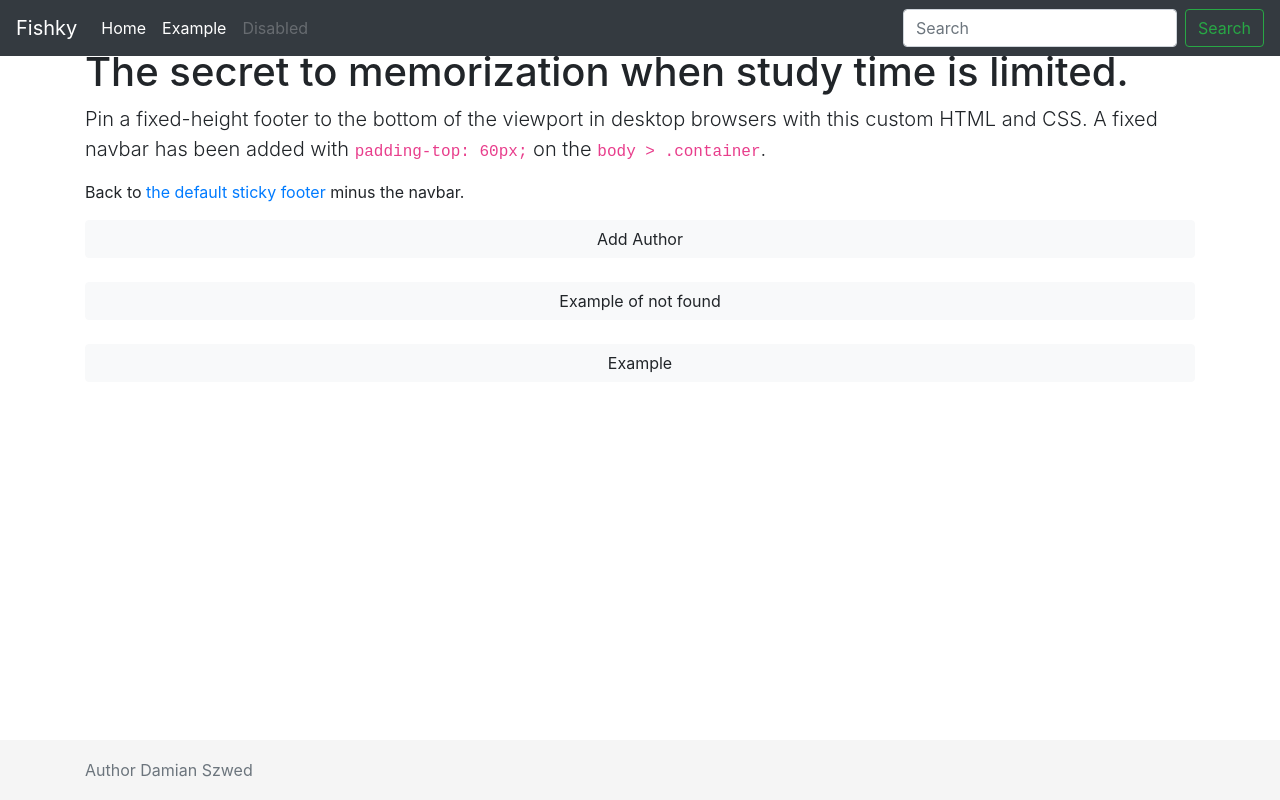
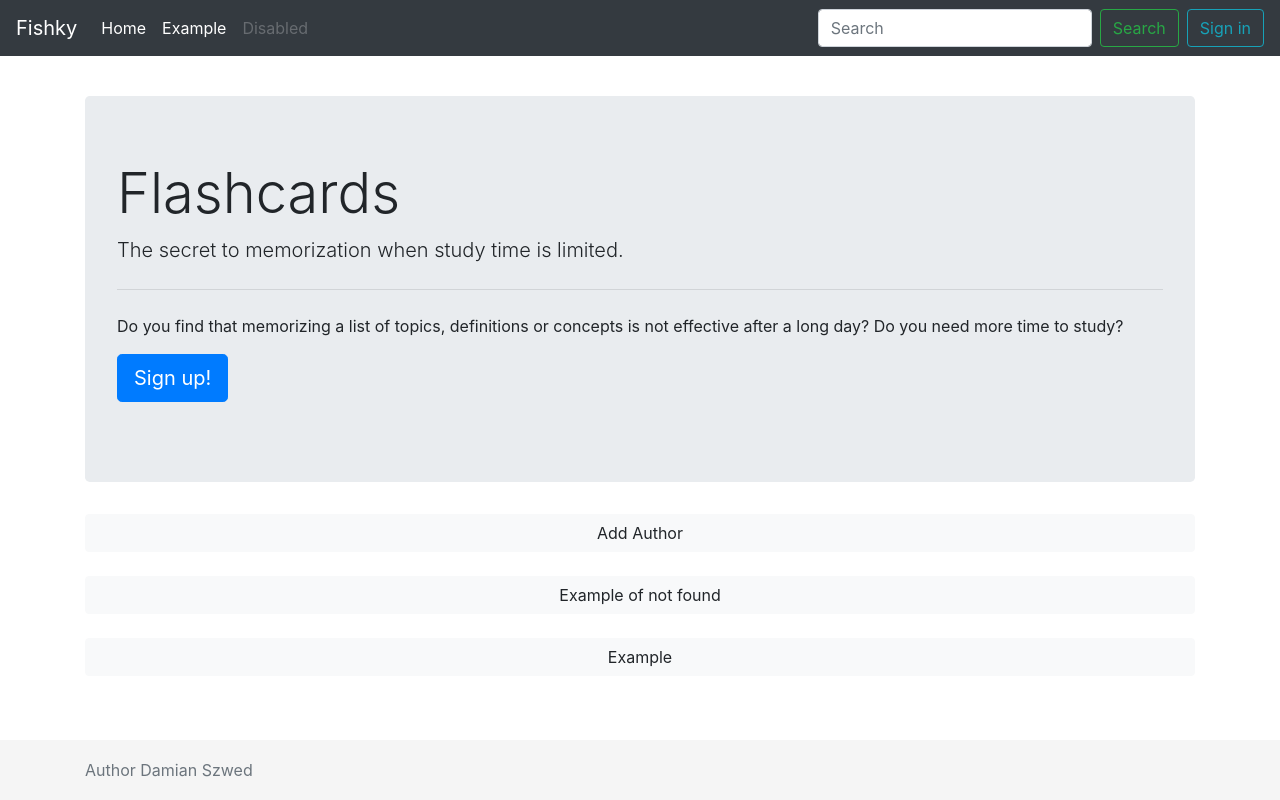
Before and after one commit to damianszwed/fishky-ui, a React (Create React App) app: page / in a window 1280 px wide. Built offline with nearby package versions, Linux system fonts and the light colour scheme.

Commit message:
Not implemented yet page + jumbotron

```diff
--- a/src/components/Home.js
+++ b/src/components/Home.js
@@ -3,11 +3,15 @@ import { Link } from 'react-router-dom'
 
 const Home = () => (
     <div>
-        <h1 className="mt-5">The secret to memorization when study time is limited.</h1>
-        <p className="lead">Pin a fixed-height footer to the bottom of the viewport in desktop browsers
-            with this custom HTML and CSS. A fixed navbar has been added with <code>padding-top:
-                60px;</code> on the <code>body &gt; .container</code>.</p>
-        <p>Back to <a href="../sticky-footer">the default sticky footer</a> minus the navbar.</p>
+        <div className="jumbotron">
+            <h1 className="display-4">Flashcards</h1>
+            <p className="lead">The secret to memorization when study time is limited.</p>
+            <hr className="my-4"/>
+                <p>Do you find that memorizing a list of topics, definitions or concepts is not effective after a long day? Do you need more time to study? </p>
+                <p className="lead">
+                    <Link to="not-implemented" className="btn btn-primary btn-lg">Sign up!</Link><br />
+                </p>
+        </div>
         <Link to="addAuthor" className="btn btn-light btn-block">Add Author</Link><br />
         <Link to="notFound" className="btn btn-light btn-block">Example of not found</Link><br />
         <Link to="example" className="btn btn-light btn-block">Example</Link>
--- a/src/components/Main.js
+++ b/src/components/Main.js
@@ -3,14 +3,16 @@ import Home from '../components/Home'
 import {Route, Switch} from "react-router-dom";
 import ProductsAndCartContainer from '../containers/ProductsAndCartContainer'
 import NotFoundPage from '../components/NotFoundPage'
+import NotImplementedYet from '../components/NotImplementedYet'
 
 const Main = () => {
     return (
-        <div>
+        <div className="mt-5 pt-5">
             <main role="main" className="container">
                 <Switch>
                     <Route path="/" exact component={Home}/>
                     <Route path="/example" component={ProductsAndCartContainer}/>
+                    <Route path="/not-implemented" component={NotImplementedYet}/>
                     <Route path="*" exact={true} component={NotFoundPage}/>
                 </Switch>
             </main>
--- a/src/components/Navbar.js
+++ b/src/components/Navbar.js
@@ -24,6 +24,7 @@ const Navbar = () => {
                     <input className="form-control mr-sm-2" placeholder="Search" aria-label="Search" type="text" />
                     <button className="btn btn-outline-success my-2 my-sm-0" type="submit">Search</button>
                 </form>
+                <Link to="/not-implemented" className="btn btn-outline-info ml-sm-2">Sign in</Link>
             </div>
         </nav>
     )
--- /dev/null
+++ b/src/components/NotImplementedYet.js
@@ -0,0 +1,16 @@
+import React from 'react'
+import { Link } from 'react-router-dom'
+
+const NotImplementedYet = () => {
+  return (
+    <div>
+        <div>
+            <h1>Not implemented yet</h1>
+            <p>Whoops! Sorry, there is nothing to see here.</p>
+            <p><Link to="/">Back to Home</Link></p>
+        </div>
+    </div>
+  )
+};
+
+export default NotImplementedYet;
```
